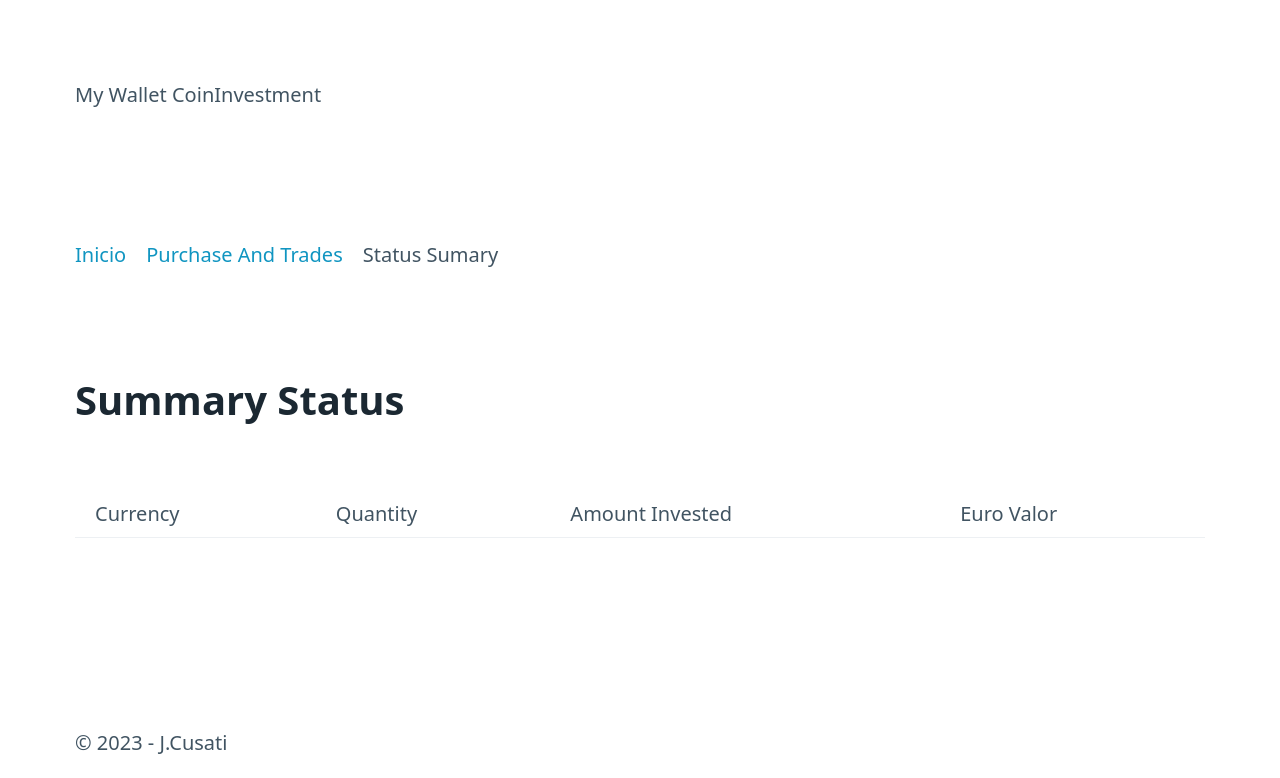
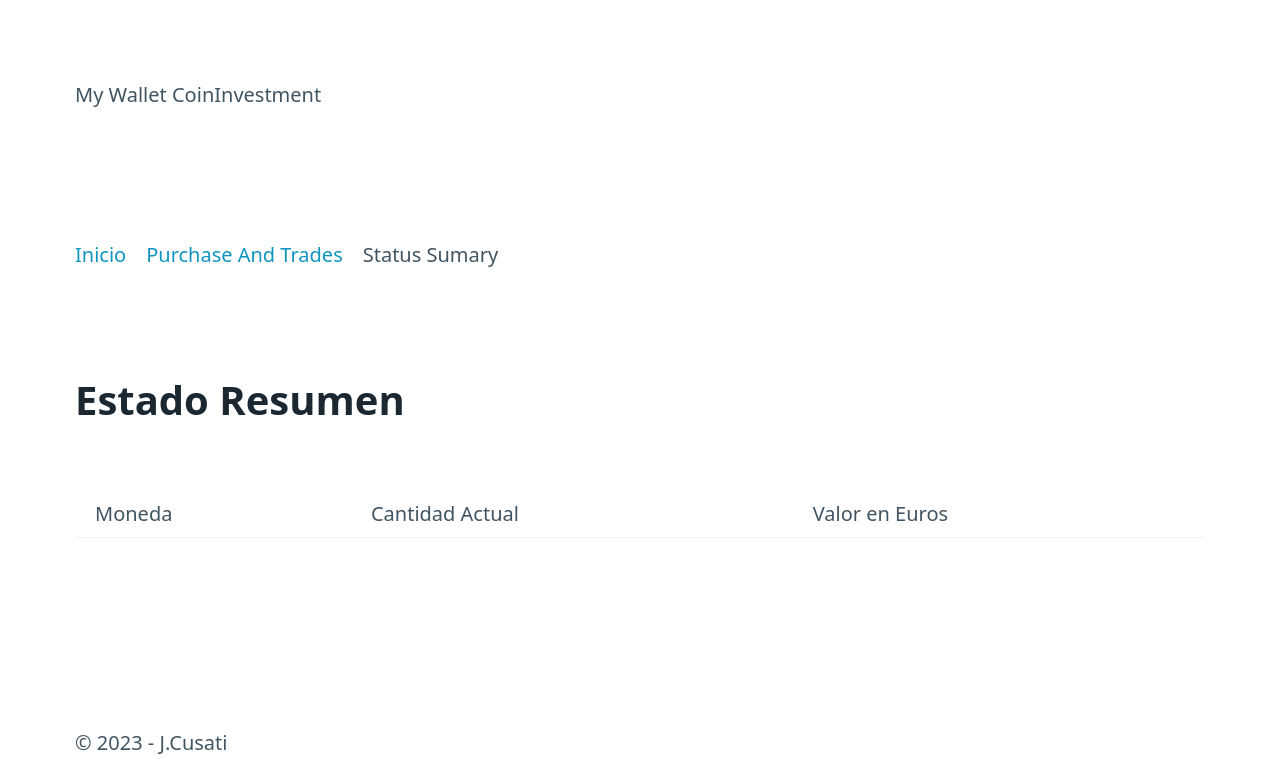
Before and after one commit to JosegCv/projecto_final_flaskclassic, a Flask app: page /status in a window 1280 px wide. Shown: the top 778 px of the page. Run offline with Flask 3, Linux system fonts and the light colour scheme; data that the repository does not hold is empty; parts of the project's set-up code (start-up, migrations or seed data) failed here and were passed over.

Commit message:
actualizacion ya funcionan LOS RATES

```diff
--- a/my_wallet/models.py
+++ b/my_wallet/models.py
@@ -157,6 +157,8 @@ class MovementDAOsqlite:
 
         return lista
 
+
+
 def consulta():
     query = """
         SELECT currency_from, currency_to, quantity_from, quantity_to FROM movements
--- a/my_wallet/routes.py
+++ b/my_wallet/routes.py
@@ -124,28 +124,47 @@ def Purchase():
 
 @app.route("/status", methods=["GET"])
 def status():
-    fecha = datetime.datetime.now().strftime("%H:%M")
     try:
+        base = "EUR"
         the_stats = consulta()  # consulta a la BD
 
-         # Realizar cálculos adicionales con los datos del diccionario the_stats
-        for currency, data in the_stats.items():
-            quantity_to = data["quantity_to"]
-            quantity_from = data["quantity_from"]
-            valor_actual = quantity_to - quantity_from
+        processed_stats = {}  # Recolectar los datos procesados en un diccionario
 
-            # Llamada a la API para obtener el valor en EUR de cada currency
-            quota = currency
-            url = f'https://rest.coinapi.io/v1/exchangerate/{"EUR"}/{quota}?time={fecha}&apikey={app.config.get("API_KEY")}'
-            response = requests.get(url)
+        # Obtener los tipos de cambio respecto al Euro (EUR) desde la API
+        url = f'https://rest.coinapi.io/v1/exchangerate/{base}?apikey={app.config.get("API_KEY")}'
+        response = requests.get(url)
 
-            if response.status_code == 200:
-                data = response.json()
-                rate = data.get('rate')  # Obtener la tasa de cambio respecto a EUR
+        if response.status_code == 200:
+            rates_eur = response.json()
 
-        return render_template("status.html", stats=the_stats, title="Status")
+            # Realizar cálculos  con los datos del diccionario the_stats
+            for currency, data in the_stats.items():
+                exchange_rate = None
+                for rate_info in rates_eur["rates"]:
+                    if rate_info["asset_id_quote"] == currency:  # Aquí se usa "asset_id_quote" para comparar el currency
+                        exchange_rate = rate_info["rate"]
+                        break
+                quantity_to = data["quantity_to"]
+                quantity_from = data["quantity_from"]
+                cantidad_final = quantity_to - quantity_from
+                #print("Rates:", rates_eur)
+
+
+
+                if exchange_rate is not None:
+                    cantidad_multiplicada = cantidad_final * exchange_rate
+
+                    processed_data = {
+                        "currency": currency,
+                        "valor_actual": cantidad_final,
+                        "exchange_rate": exchange_rate,
+                        "cantidad_multiplicada": cantidad_multiplicada
+                    }
+                    processed_stats[currency] = processed_data
+
+        return render_template("status.html", stats=processed_stats, original_stats=the_stats, title="Status")
 
     except ValueError as e:
         flash("Su fichero de datos está corrupto")
         flash(str(e))
-        return render_template("status.html", stats=[], title="Status")
+        return render_template("status.html", stats={}, title="Status")
--- a/my_wallet/templates/status.html
+++ b/my_wallet/templates/status.html
@@ -1,23 +1,24 @@
 {% extends "base.html" %}
 
 {% block content %}
-<h1>Summary Status</h1>
+    <h1>Estado Resumen</h1>
     <table>
         <tr>
-        <th>Currency</th>
-        <th>Quantity</th>
-        <th>Amount Invested</th>
-        <th>Euro Valor</th>
+            <th>Moneda</th>
+            <th>Cantidad Actual</th>
+            <th>Valor en Euros</th>
         </tr>
-    {% for currency, data in stats.items() %}
+        {% for currency, data in original_stats.items() %}
             {% if currency != "EUR" %}
                 <tr>
                     <td>{{ currency }}</td>
-                <td>{{ data.quantity_to }}</td>
-                <td>{{ data.quantity_from }}</td>
+
+                    <td>{{ data.quantity_to - data.quantity_from }}</td>
+
+
                     <td>
-                    {% if currency in rates %}
-                        {{ rates[currency] }}
+                        {% if currency in stats %}
+                            {{ stats[currency].cantidad_multiplicada }}
                         {% else %}
                             N/A
                         {% endif %}
```
Also changed, not shown: 1 other file. Lines whose indentation alone changed are shown as unchanged.
